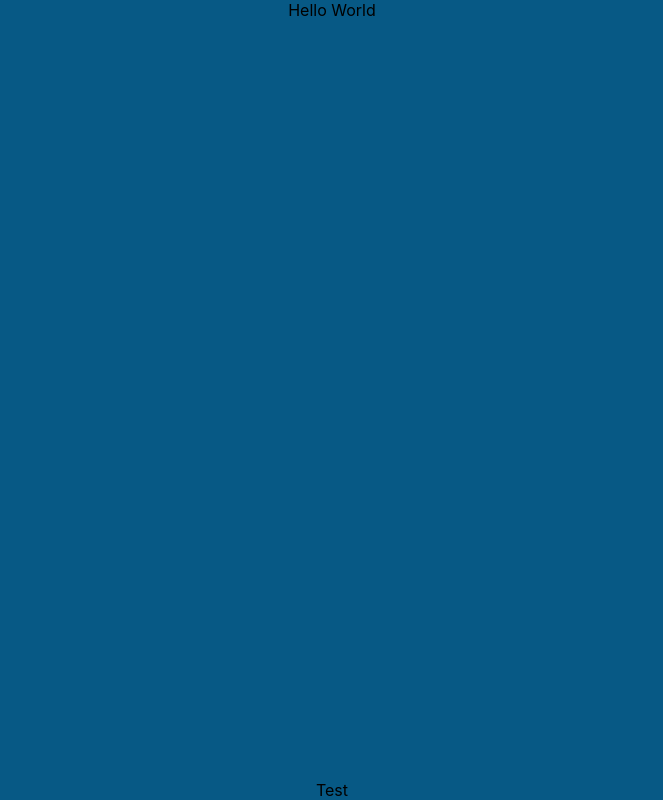
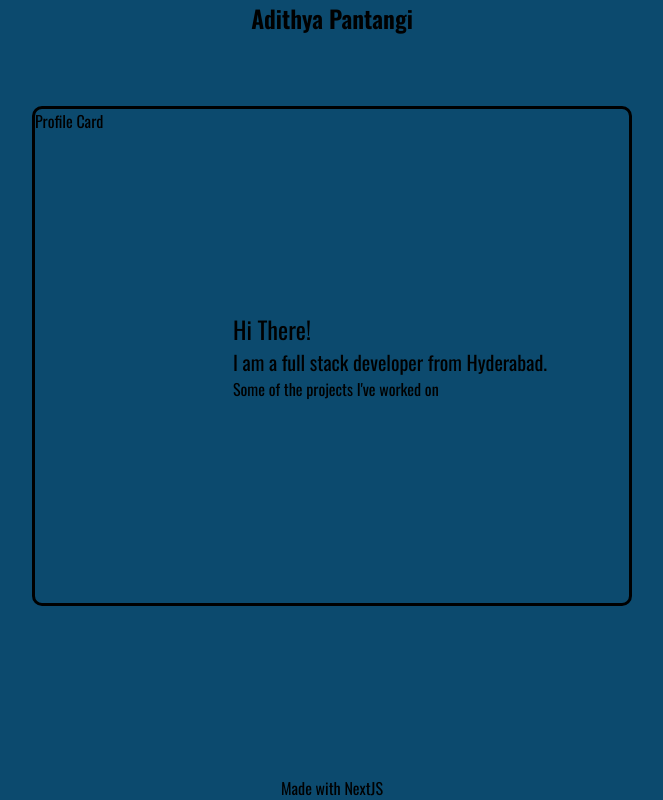
Before and after one commit to Adi343/adithya, a Next.js app: page / in a window 1280 px wide. Shown: the top 800 px of the page, without its empty margins (308-971 px from the left). Built offline with nearby package versions, Linux system fonts and the light colour scheme.

Commit message:
Added profile card, updated index.js and added Oswald font

```diff
--- a/pages/index.js
+++ b/pages/index.js
@@ -8,23 +8,59 @@ export default function Home() {
           flexDirection: "column",
           alignItems: "center",
           justifyContent: "space-between",
-          backgroundColor: "#075985",
+          backgroundColor: "#0c4a6e",
         }}
       >
-        Hello World
-        <span>Test</span>
+        <span style={{ fontSize: "1.5rem", fontWeight: "bold" }}>
+          Adithya Pantangi
+        </span>
+        {/* Profile Card */}
+        <div
+          style={{
+            display: "flex",
+            width: "600px",
+            height: "500px",
+            marginBottom: "100px",
+            borderRadius: "10px",
+            border: "3px solid black",
+          }}
+        >
+          <div style={{ flex: 1.5 }}>
+            <span>Profile Card</span>
+          </div>
+
+          <div
+            style={{
+              flex: 3,
+              display: "flex",
+              flexDirection: "column",
+              alignItems: "start",
+              justifyContent: "center",
+              borderRadius: "10px",
+              // backgroundColor: "whitesmoke",
+            }}
+          >
+            <span style={{ fontSize: "1.5rem" }}>{`Hi There! `} </span>
+            <span
+              style={{ fontSize: "1.25rem" }}
+            >{`I am a full stack developer from Hyderabad.`}</span>
+
+            <span>{`Some of the projects I've worked on`}</span>
+          </div>
+        </div>
+        <span>Made with NextJS</span>
       </section>
-      <section
+      {/* <section
         style={{
           height: "100vh",
           display: "flex",
           alignItems: "center",
           justifyContent: "center",
-          backgroundColor: "red",
+          backgroundColor: "#0c4a6e",
         }}
       >
         Hello World
-      </section>
+      </section> */}
     </main>
   );
 }
--- a/styles/globals.css
+++ b/styles/globals.css
@@ -1,11 +1,12 @@
+@import url("https://fonts.googleapis.com/css2?family=Oswald:wght@400;600&display=swap");
+
 html,
 body {
   padding: 0;
   margin: 0;
-  font-family: -apple-system, BlinkMacSystemFont, Segoe UI, Roboto, Oxygen,
-    Ubuntu, Cantarell, Fira Sans, Droid Sans, Helvetica Neue, sans-serif;
-    height: 100vh;
-    background-color: black;
+  font-family: "Oswald", sans-serif;
+  height: 100vh;
+  background-color: black;
 }
 
 a {
```
